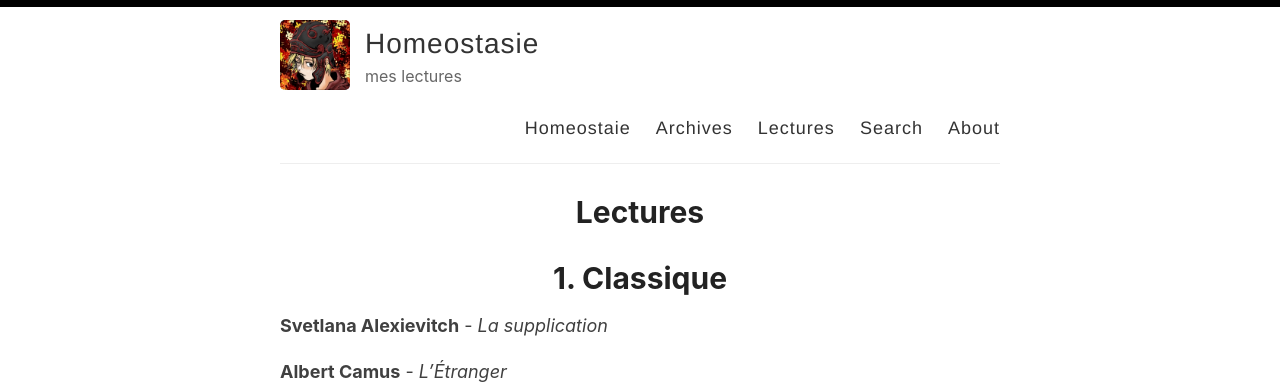
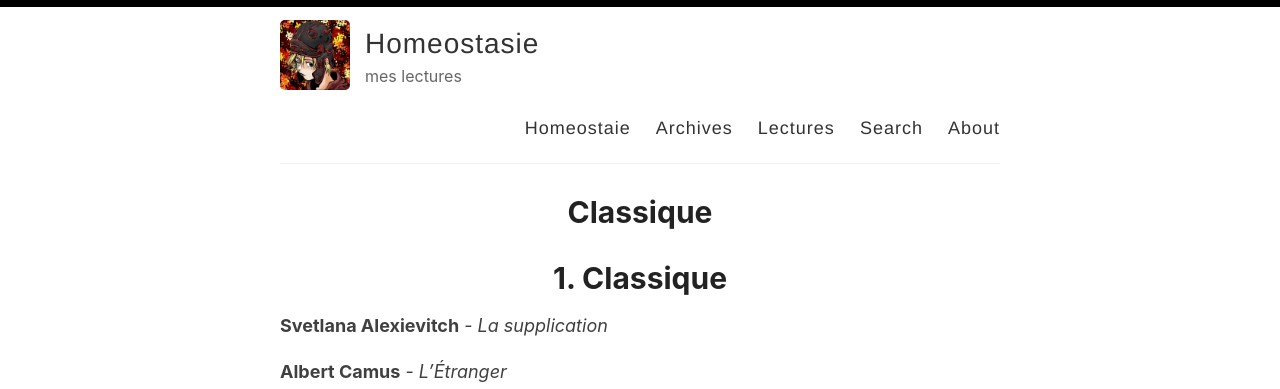
Before and after one commit to homeostasie/bouquins, a Jekyll site: the page built from _pages/lectures.md, in a window 1280 px wide and 900 px high. Shown: the top 389 px of the window. Built offline with Jekyll 4.4.1, drawn with Linux system fonts in a browser that asks for light colours; our own code applies the rules of GitHub Pages for plain Markdown files; some of the changed text lies outside the part shown.

Commit message:
maj lectures

```diff
--- a/_pages/lectures.md
+++ b/_pages/lectures.md
@@ -1,6 +1,6 @@
 ---
 layout: page
-title: Lectures
+title:
 permalink: /lectures/
 comments: true
 ---
```
Also changed, not shown: other parts of _pages/lectures.md (+1 -1 lines).
